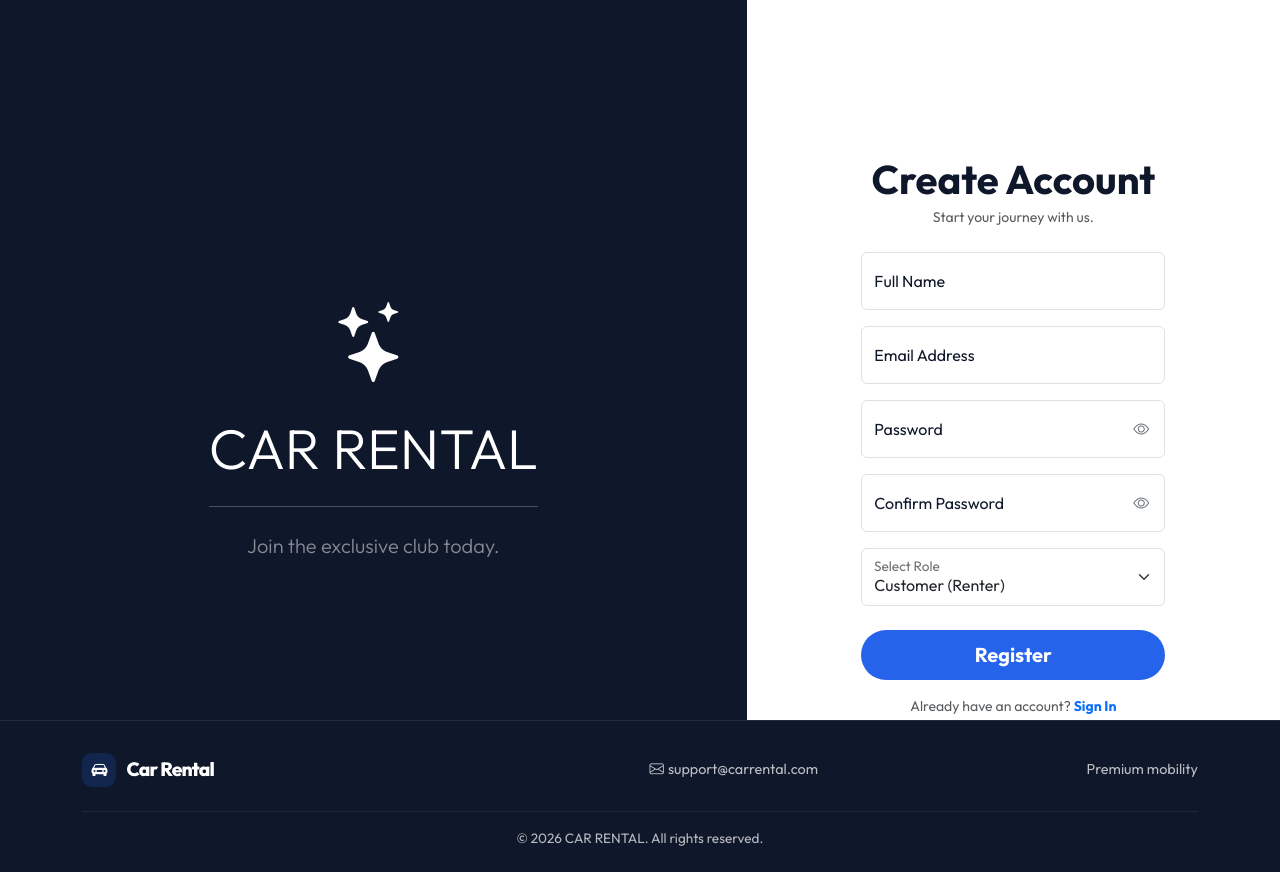
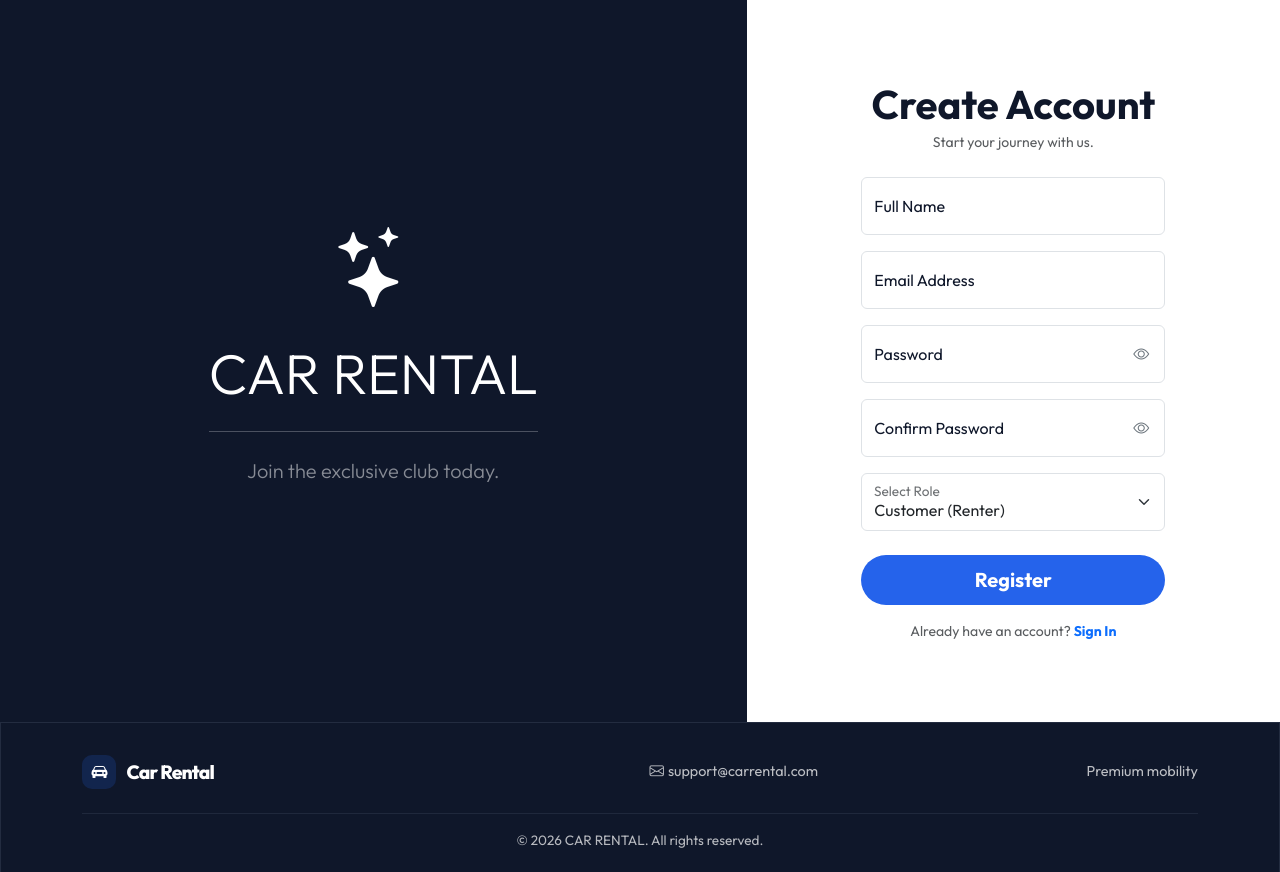
Before and after one commit to YoursTrulyInarius/Car_Rental, a PHP site: page /Car_Rental/auth/register in a window 1280 px wide. Run offline with PHP 8.4, Linux system fonts and the light colour scheme; some libraries are stand-ins or nearby versions.

Commit message:
Fix auth layout and footer overlap

```diff
--- a/app/Views/auth/register.php
+++ b/app/Views/auth/register.php
@@ -3,27 +3,37 @@ require_once __DIR__ . '/../includes/header.php';
 ?>
 
 <style>
+    html, body {
+        min-height: 100%;
+        height: 100%;
+        overflow: auto;
+        padding-top: 0 !important;
+    }
+
     body {
-        overflow: hidden;
+        display: flex;
+        flex-direction: column;
+        margin: 0;
     }
+
     .auth-container {
-        position: fixed;
-        top: 0;
-        left: 0;
+        position: relative;
         width: 100%;
-        height: 100%;
-        z-index: 5;
+        min-height: calc(100vh - 150px);
         background-color: #fff;
+        z-index: 1;
+        flex: 1 0 auto;
     }
+
     footer {
-        position: fixed;
-        bottom: 0;
+        position: static !important;
         width: 100%;
-        background: transparent;
-        color: rgba(108, 117, 125, 0.8);
-        border: none;
-        z-index: 10;
-        pointer-events: none;
+        background: #0f172a;
+        color: rgba(255, 255, 255, 0.8);
+        border: 1px solid rgba(148, 163, 184, 0.15);
+        z-index: 1;
+        pointer-events: auto;
+        margin-top: 0 !important;
     }
 </style>
 <div class="container-fluid auth-container p-0">
```
Also changed, not shown: app/Views/auth/login.php (+23 -13 lines).
